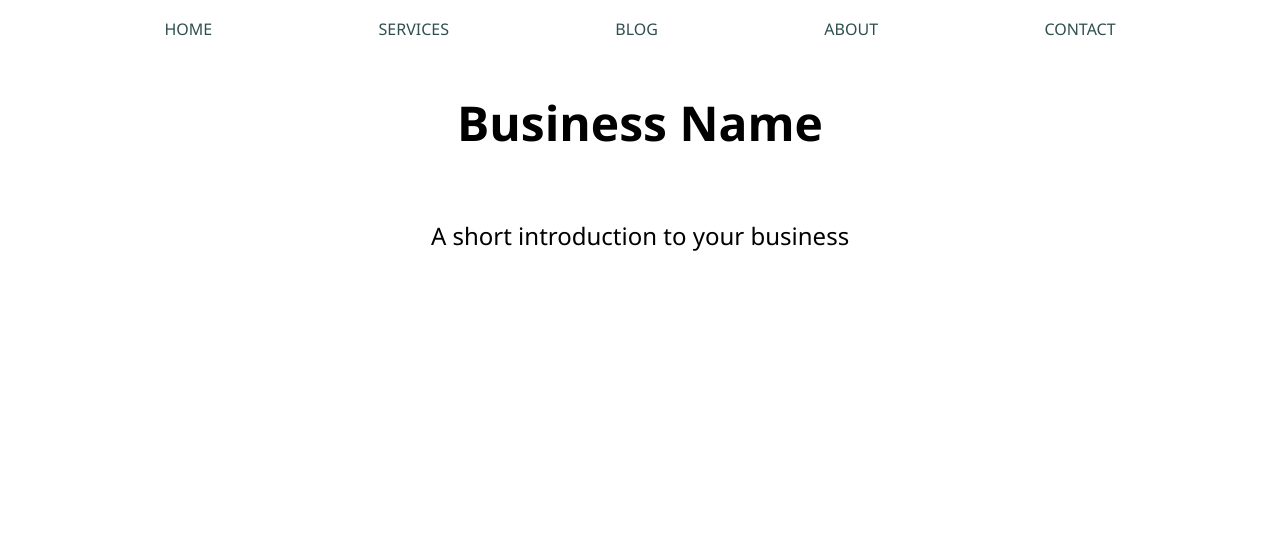
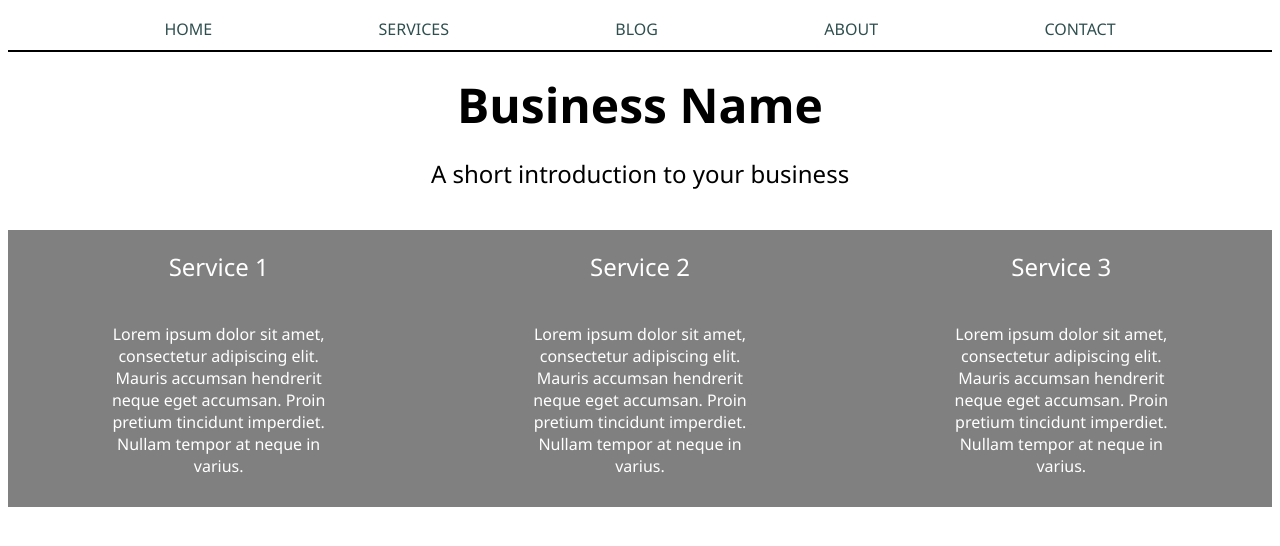
Before and after one commit to markohanesian/responsive-one-pager, a plain HTML site: page index.html in a window 1280 px wide. Drawn offline with Linux system fonts and the light colour scheme.

Commit message:
updated styles

```diff
--- a/index.html
+++ b/index.html
@@ -14,14 +14,31 @@
         <a href="/About/">About</a>
         <a href="/Contact/">Contact</a>
     </nav>
-    <section id="home"">
+    <section id="home">
         <h1>Business Name</h1>
         <p class=lead>
             A short introduction to your business
         </p>
     </section>
     <section id="services">
-
+        <div class="services-items" id="service-1">
+            <p class=lead>
+                Service 1
+            </p>
+            Lorem ipsum dolor sit amet, consectetur adipiscing elit. Mauris accumsan hendrerit neque eget accumsan. Proin pretium tincidunt imperdiet. Nullam tempor at neque in varius.
+        </div>
+        <div class="services-items" id="service-2">
+            <p class=lead>
+                Service 2
+            </p>
+            Lorem ipsum dolor sit amet, consectetur adipiscing elit. Mauris accumsan hendrerit neque eget accumsan. Proin pretium tincidunt imperdiet. Nullam tempor at neque in varius.
+        </div>
+        <div class="services-items" id="service-3">
+            <p class=lead>
+                Service 3
+            </p>
+            Lorem ipsum dolor sit amet, consectetur adipiscing elit. Mauris accumsan hendrerit neque eget accumsan. Proin pretium tincidunt imperdiet. Nullam tempor at neque in varius.
+        </div>
     </section>
     <section id="blog">
 
--- a/styles.css
+++ b/styles.css
@@ -8,11 +8,11 @@ nav {
     display: flex;
     flex-direction: row;
     justify-content: space-evenly;
-    background-color: transparent;
-    border-bottom-width: 2px;
-    border-bottom-style: dashed;
-    border-bottom: white;
+    align-content: center;
+    border: lightskyblue;
+    border-bottom: 2px solid black;
 }
+
 
 section {
     display: flex;
@@ -20,6 +20,34 @@ section {
     justify-content: center;
     align-items: center;
     text-align: center;
+    align-content: center;
+}
+
+div {
+    padding: 10px;
+}
+
+#home {
+    /* height: 250px; */
+}
+
+#services {
+    background-color: grey;
+    display: flex;
+    flex-direction: row;
+    flex-wrap: wrap;
+    justify-content: space-around;
+}
+
+.services-items {
+    display: flex;
+    flex-direction: column;
+    color: white;
+    width: 250px;
+    text-align: center;
+    align-items: center;
+    padding-top: 20px;
+    padding-bottom: 30px;
 }
 
 a {
@@ -41,6 +69,8 @@ h1 {
     font-family: 'Segoe UI', Tahoma, Geneva, Verdana, sans-serif;
     font-size: xxx-large;
     font-weight: 600;
+    padding: 20px;
+    margin: 0;
 }
 
 p {
@@ -50,4 +80,6 @@ p {
 .lead {
     font-size: 1.5rem;
     font-weight: lighter;
+    padding-bottom: 40px;
+    margin: 0px;
 }
```
